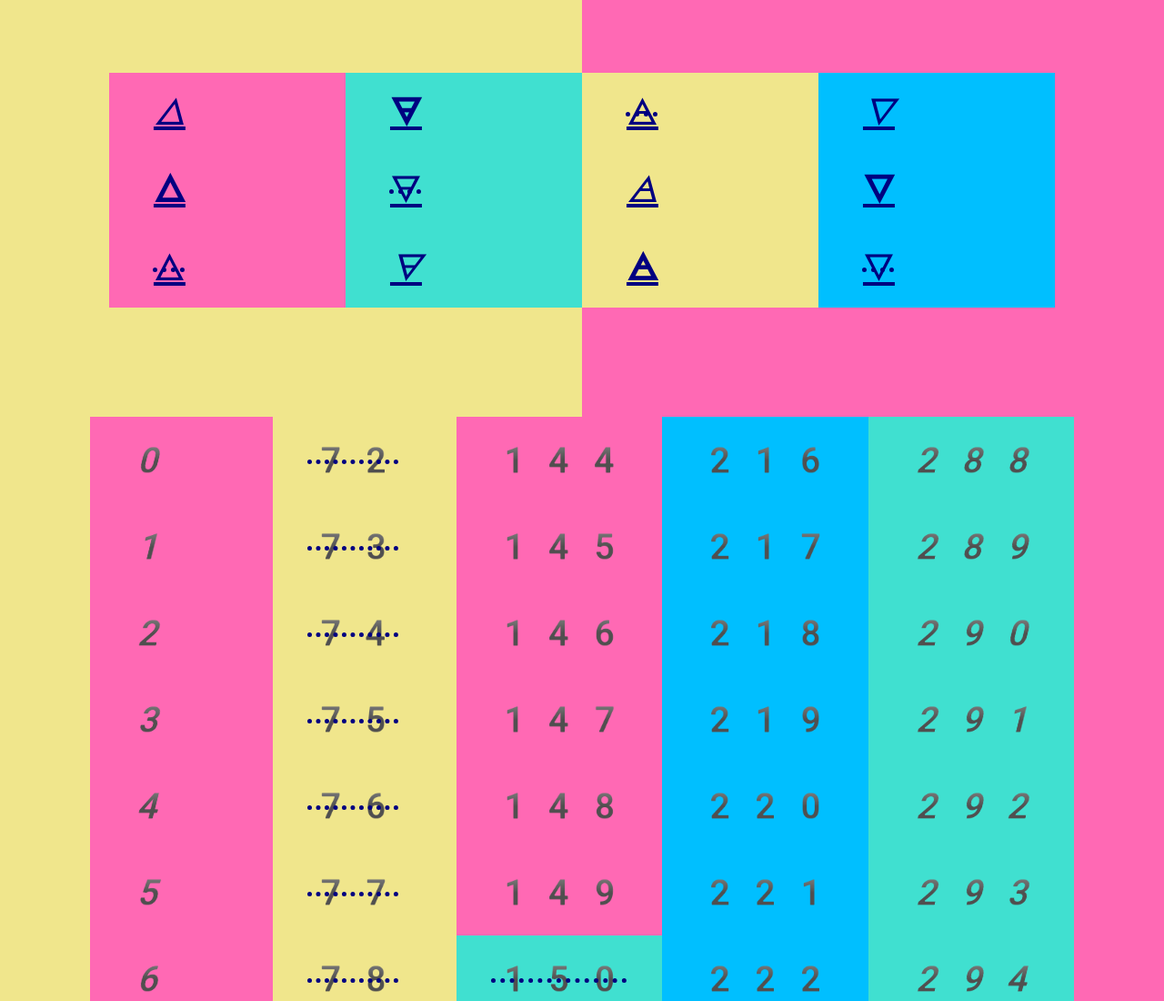
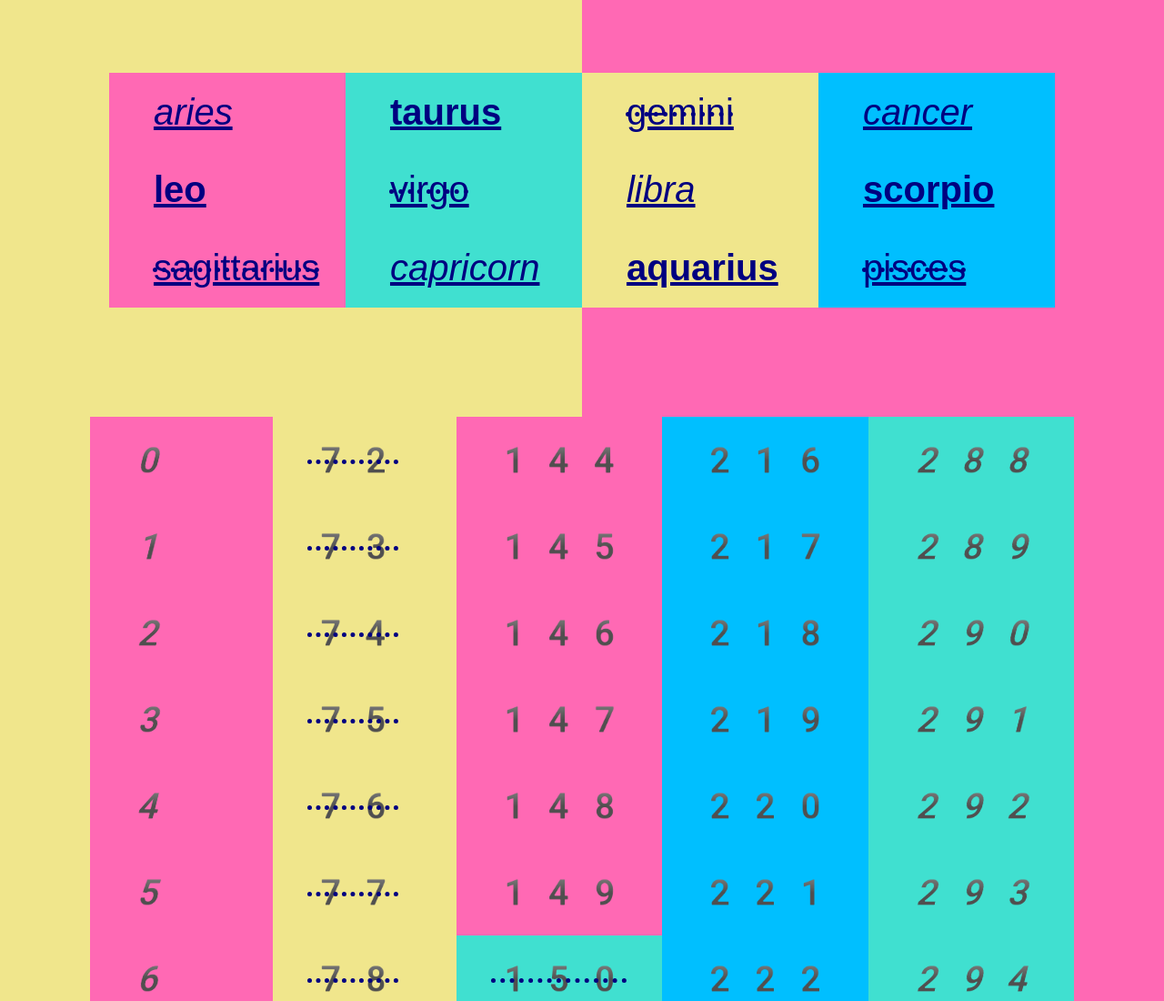
Before and after one commit to s9a/quintile, a plain HTML site: page index.html in a window 1280 px wide. Shown: the top 1100 px of the page at 91% size. Drawn offline with Linux system fonts and the light colour scheme.

Commit message:
#10 spell above

```diff
--- a/index.html
+++ b/index.html
@@ -36,18 +36,18 @@
 
 <nav class="macaw" id="dozen" aria-label="dozen">
   <ol class="dozen">
-    <li class="tape-play"><a href="#aries"><i>🜂</i></a>
-    <li class="tape-luvu"><a href="#taurus"><b>🜃</b></a>
-    <li class="tape-loud"><a href="#gemini"><s>🜁</s></a>
-    <li class="tape-bluv"><a href="#cancer"><i>🜄</i></a>
-    <li class="tape-play"><a href="#leo"><b>🜂</b></a>
-    <li class="tape-luvu"><a href="#virgo"><s>🜃</s></a>
-    <li class="tape-loud"><a href="#libra"><i>🜁</i></a>
-    <li class="tape-bluv"><a href="#scorpio"><b>🜄</b></a>
-    <li class="tape-play"><a href="#sagittarius"><s>🜂</s></a>
-    <li class="tape-luvu"><a href="#capricorn"><i>🜃</i></a>
-    <li class="tape-loud"><a href="#aquarius"><b>🜁</b></a>
-    <li class="tape-bluv"><a href="#pisces"><s>🜄</s></a>
+    <li class="tape-play"><a href="#aries"><i>aries</i></a>
+    <li class="tape-luvu"><a href="#taurus"><b>taurus</b></a>
+    <li class="tape-loud"><a href="#gemini"><s>gemini</s></a>
+    <li class="tape-bluv"><a href="#cancer"><i>cancer</i></a>
+    <li class="tape-play"><a href="#leo"><b>leo</b></a>
+    <li class="tape-luvu"><a href="#virgo"><s>virgo</s></a>
+    <li class="tape-loud"><a href="#libra"><i>libra</i></a>
+    <li class="tape-bluv"><a href="#scorpio"><b>scorpio</b></a>
+    <li class="tape-play"><a href="#sagittarius"><s>sagittarius</s></a>
+    <li class="tape-luvu"><a href="#capricorn"><i>capricorn</i></a>
+    <li class="tape-loud"><a href="#aquarius"><b>aquarius</b></a>
+    <li class="tape-bluv"><a href="#pisces"><s>pisces</s></a>
   </ol>
 </nav>
 
```
